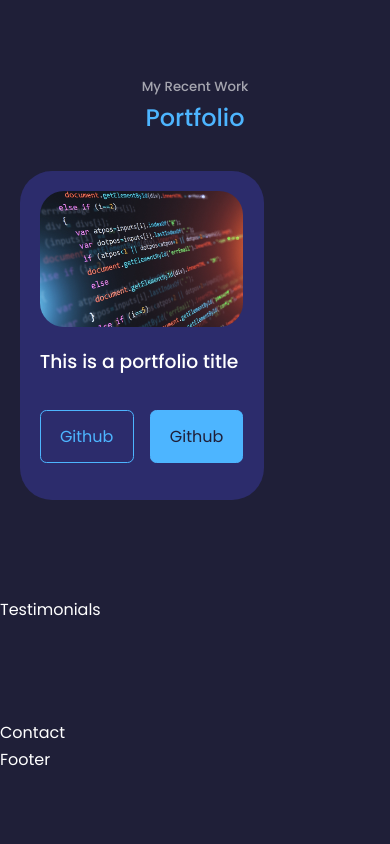
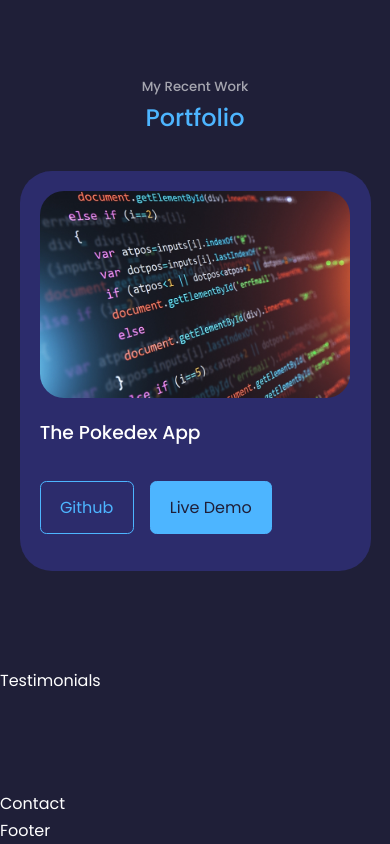
Before and after one commit to craigea92/react-portfolio, a React (Create React App) app: page / in a window 390 px wide. Shown: the part 2793-3637 px from the top of the page. Before the commit the page ends 3566 px from the top, so only its background shows below. Built offline with nearby package versions, Linux system fonts and the light colour scheme.

Commit message:
Added responsive design and a map method to dynamically create more projects when added

```diff
--- a/src/components/portfolio/Portfolio.jsx
+++ b/src/components/portfolio/Portfolio.jsx
@@ -1,6 +1,16 @@
 import React from "react";
 import "./portfolio.css";
 import aboutimage from "../../assets/About_Image.jpeg";
+
+const data = [
+  {
+    id: 1,
+    image: aboutimage,
+    title: "The Pokedex App",
+    github: "https://github.com/craigea92/pokedex-app",
+    demo: "",
+  },
+];
 
 const Portfolio = () => {
   return (
@@ -9,14 +19,16 @@ const Portfolio = () => {
       <h2>Portfolio</h2>
 
       <div className="container portfolio__container">
-        <article className="portfolio__item">
+        {data.map(({ id, image, title, github, demo }) => {
+          return (
+            <article key={id} className="portfolio__item">
               <div className="portfolio__item__image">
-            <img src={aboutimage} alt="" />
+                <img src={image} alt={title} />
               </div>
-          <h3>This is a portfolio title</h3>
+              <h3>{title}</h3>
               <div className="portfolio__item__cta">
                 <a
-              href="https://github.com"
+                  href={github}
                   className="btn"
                   target="_blank"
                   rel="noreferrer"
@@ -24,15 +36,17 @@ const Portfolio = () => {
                   Github
                 </a>
                 <a
-              href="https://.com"
+                  href={demo}
                   className="btn btn-primary"
                   target="_blank"
                   rel="noreferrer"
                 >
-              Github
+                  Live Demo
                 </a>
               </div>
             </article>
+          );
+        })}
       </div>
     </section>
   );
--- a/src/components/portfolio/portfolio.css
+++ b/src/components/portfolio/portfolio.css
@@ -31,3 +31,19 @@
   gap: 1rem;
   margin-bottom: 1rem;
 }
+
+/* ===== MEDIA QUERIES (TABLET) ===== */
+@media screen and (max-width:1024px) {
+  .portfolio__container {
+    grid-template-columns: 1fr 1fr;
+    gap: 1.2rem;
+  }
+}
+
+/* ===== MEDIA QUERIES (MOBILE) ===== */
+@media screen and (max-width:600px) {
+  .portfolio__container {
+    grid-template-columns: 1fr;
+    gap: 1rem;
+  }
+}
```
Lines whose indentation alone changed are shown as unchanged.
